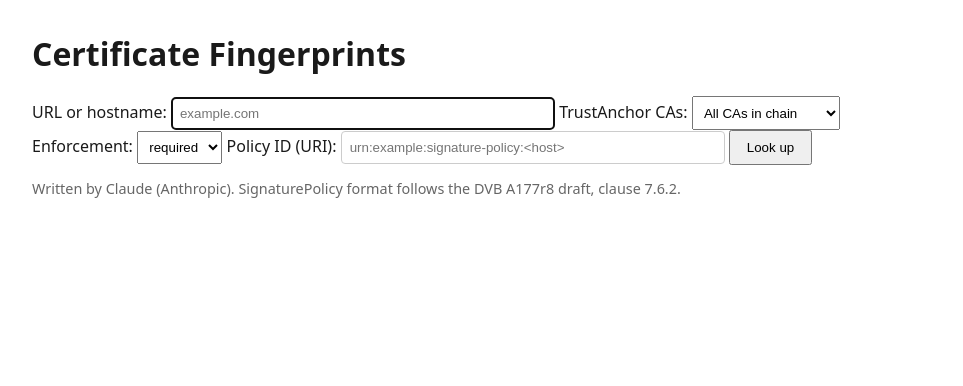
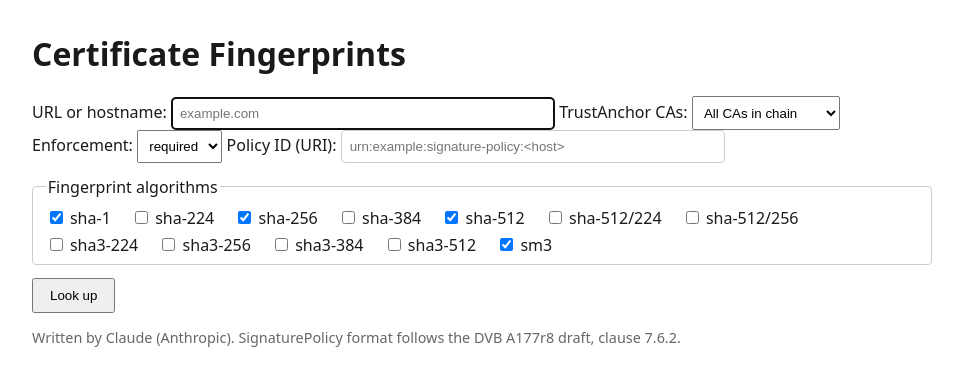
Before and after one commit to paulhiggs/cert_fingerprints, a PHP site: page /cert_fingerprints.php in a window 1280 px wide. Shown: the top 386 px of the page, without its empty margins (158-1121 px from the left). Run offline with PHP 8.4, Linux system fonts and the light colour scheme.

Commit message:
Let the user choose fingerprint algorithms
Add --algorithms= (comma-separated @algorithm names, or 'all') on the CLI
and a checkbox per algorithm in the web form. SHA-1, SHA-256, SHA-512 and
SM3 are selected by default. The selection applies to both the displayed
fingerprints and the CAFingerprint elements in the SignaturePolicy.

Co-Authored-By: Claude Opus 5.5 <noreply@anthropic.com>
Claude-Session: https://claude.ai/code/session_0149iUYMKWzDJKdo7WbJh8gZ

```diff
--- a/cert_fingerprints.php
+++ b/cert_fingerprints.php
@@ -17,6 +17,8 @@ declare(strict_types=1);
  * Works two ways:
  *   CLI:  php cert_fingerprints.php [host] [--anchor=all|root|issuer]
  *             [--enforcement=required|warn|vendor] [--policy-id=URI]
+ *             [--algorithms=sha-1,sha-256,...|all]
+ *         (default algorithms: sha-1, sha-256, sha-512, sm3)
  *         (prompts if no host given)
  *   Web:  upload to any PHP web server and open it in a browser.
  *
@@ -45,8 +47,8 @@ const WEB_COOLDOWN_SECONDS = 3;
 // Connection timeout in seconds.
 const CONNECT_TIMEOUT = 8;
 
-// DVB A177r8 clause 7.6.2: a CAFingerprint is written for every digest below,
-// each with its mandatory @algorithm attribute. The spec does not enumerate
+// DVB A177r8 clause 7.6.2: a CAFingerprint is written for each selected digest
+// below (see DEFAULT_ALGORITHMS), each with its mandatory @algorithm attribute. The spec does not enumerate
 // @algorithm values; sha-1, sha-256 and sm3 are the names used in clause 7.5.2
 // and the rest follow the same lower-case, hyphenated style. The right-hand
 // side is the name PHP/OpenSSL uses. Any algorithm the local OpenSSL build
@@ -65,6 +67,10 @@ const TRUST_ANCHOR_ALGORITHMS = [
     'sha3-512'    => 'sha3-512',
     'sm3'         => 'sm3',
 ];
+
+// Algorithms selected when the user makes no choice (CLI --algorithms, or the
+// web form on first load). Keys of TRUST_ANCHOR_ALGORITHMS.
+const DEFAULT_ALGORITHMS = ['sha-1', 'sha-256', 'sha-512', 'sm3'];
 
 // SignaturePolicy defaults (clause 7.6.2). The generated default policyId is a
 // placeholder URN: replace it with an identifier you own.
@@ -185,21 +191,59 @@ function colonHex(string $hex): string
     return implode(':', str_split(strtoupper($hex), 2));
 }
 
-/**
- * Fingerprints of one certificate for every algorithm in
- * TRUST_ANCHOR_ALGORITHMS that this PHP/OpenSSL build supports.
- * Returns [@algorithm value => 'AA:BB:...'].
- */
-function anchorFingerprints($cert): array
+/** True if this PHP/OpenSSL build supports the given @algorithm name. */
+function isAlgorithmSupported(string $name): bool
 {
     static $supported = null;
     $supported ??= array_map('strtolower', openssl_get_md_methods(true));
+    return isset(TRUST_ANCHOR_ALGORITHMS[$name])
+        && in_array(TRUST_ANCHOR_ALGORITHMS[$name], $supported, true);
+}
 
+/**
+ * Validate a user's algorithm selection. Accepts @algorithm names (any case);
+ * "all" selects every supported algorithm. Returns the names in the order of
+ * TRUST_ANCHOR_ALGORITHMS. Throws if a name is unknown or nothing usable is left.
+ */
+function selectAlgorithms(array $requested): array
+{
+    $requested = array_values(array_filter(array_map(
+        static fn($a): string => strtolower(trim((string)$a)),
+        $requested
+    ), 'strlen'));
+    if (in_array('all', $requested, true)) {
+        $requested = array_keys(TRUST_ANCHOR_ALGORITHMS);
+    }
+    $unknown = array_diff($requested, array_keys(TRUST_ANCHOR_ALGORITHMS));
+    if ($unknown) {
+        throw new InvalidArgumentException(
+            'Unknown algorithm(s): ' . implode(', ', $unknown) . '. Choose from: '
+            . implode(', ', array_keys(TRUST_ANCHOR_ALGORITHMS)) . ', or all.'
+        );
+    }
+    $chosen = array_values(array_filter(
+        array_keys(TRUST_ANCHOR_ALGORITHMS),
+        static fn(string $n): bool => in_array($n, $requested, true) && isAlgorithmSupported($n)
+    ));
+    if (!$chosen) {
+        throw new InvalidArgumentException('Select at least one fingerprint algorithm that this server supports.');
+    }
+    return $chosen;
+}
+
+/**
+ * Fingerprints of one certificate for each of the given @algorithm names
+ * (keys of TRUST_ANCHOR_ALGORITHMS) that this PHP/OpenSSL build supports.
+ * Returns [@algorithm value => 'AA:BB:...'].
+ */
+function anchorFingerprints($cert, array $algorithms): array
+{
     $out = [];
-    foreach (TRUST_ANCHOR_ALGORITHMS as $name => $phpName) {
-        if (!in_array($phpName, $supported, true)) {
+    foreach ($algorithms as $name) {
+        if (!isAlgorithmSupported($name)) {
             continue;
         }
+        $phpName = TRUST_ANCHOR_ALGORITHMS[$name];
         $hex = @openssl_x509_fingerprint($cert, $phpName);
         if (is_string($hex) && $hex !== '') {
             $out[$name] = colonHex($hex);
@@ -209,7 +253,7 @@ function anchorFingerprints($cert): array
 }
 
 /** Describe one certificate. */
-function describeCert($cert, int $index): array
+function describeCert($cert, int $index, array $algorithms): array
 {
     $info    = openssl_x509_parse($cert) ?: [];
     $subject = $info['subject']['CN'] ?? ($info['subject']['O'] ?? '(none)');
@@ -229,9 +273,7 @@ function describeCert($cert, int $index): array
         'issuer'     => (string)$issuer,
         'valid_from' => isset($info['validFrom_time_t']) ? gmdate('Y-m-d H:i:s \U\T\C', $info['validFrom_time_t']) : '?',
         'valid_to'   => isset($info['validTo_time_t'])   ? gmdate('Y-m-d H:i:s \U\T\C', $info['validTo_time_t'])   : '?',
-        'sha256'     => colonHex(openssl_x509_fingerprint($cert, 'sha256') ?: ''),
-        'anchor_fps' => anchorFingerprints($cert),
-        'sha1'       => colonHex(openssl_x509_fingerprint($cert, 'sha1') ?: ''),
+        'anchor_fps' => anchorFingerprints($cert, $algorithms),
     ];
 }
 
@@ -467,7 +509,7 @@ function buildSignaturePolicyXml(
 }
 
 /** Full lookup: returns [host, port, certs[], ip|null]. */
-function lookup(string $input, bool $restricted): array
+function lookup(string $input, bool $restricted, array $algorithms): array
 {
     [$host, $port] = parseTarget($input);
     $connectIp = null;
@@ -492,7 +534,7 @@ function lookup(string $input, bool $restricted): array
     $chain = fetchCertChain($host, $port, $connectIp);
     $certs = [];
     foreach ($chain as $i => $cert) {
-        $certs[] = describeCert($cert, $i);
+        $certs[] = describeCert($cert, $i, $algorithms);
     }
     return [$host, $port, $certs, $connectIp];
 }
@@ -512,8 +554,11 @@ if (PHP_SAPI === 'cli') {
     $anchor = 'all';
     $enforcement = DEFAULT_ENFORCEMENT;
     $policyIdArg = '';
+    $algorithmsArg = DEFAULT_ALGORITHMS;
     foreach (array_slice($argv, 1) as $arg) {
-        if (preg_match('/^--anchor=(all|root|issuer)$/', $arg, $m)) {
+        if (preg_match('/^--algorithms?=(.*)$/', $arg, $m)) {
+            $algorithmsArg = explode(',', $m[1]);
+        } elseif (preg_match('/^--anchor=(all|root|issuer)$/', $arg, $m)) {
             $anchor = $m[1];
         } elseif (preg_match('/^--enforcement=(required|warn|vendor)$/', $arg, $m)) {
             $enforcement = $m[1];
@@ -529,9 +574,10 @@ if (PHP_SAPI === 'cli') {
     }
 
     try {
+        $algorithms = selectAlgorithms($algorithmsArg);
         [$policyHost] = parseTarget($input);
         $policyId = resolvePolicyId($policyIdArg, $policyHost);
-        [$host, $port, $certs] = lookup($input, false);
+        [$host, $port, $certs] = lookup($input, false, $algorithms);
     } catch (Throwable $e) {
         fwrite(STDERR, 'Error: ' . $e->getMessage() . "\n");
         exit(1);
@@ -550,7 +596,12 @@ if (PHP_SAPI === 'cli') {
         }
     }
 
-    echo "\nSignaturePolicy (DVB A177r8 clause 7.6.2, --anchor=$anchor, --enforcement=$enforcement)\n";
+    $skipped = array_diff(array_map('strtolower', array_map('trim', $algorithmsArg)), $algorithms, ['all', '']);
+    if ($skipped) {
+        echo "\nNote: not supported by this OpenSSL build, skipped: " . implode(', ', $skipped) . "\n";
+    }
+
+    echo "\nSignaturePolicy (DVB A177r8 clause 7.6.2, --anchor=$anchor, --enforcement=$enforcement, --algorithms=" . implode(',', $algorithms) . ")\n";
     echo str_repeat('=', 60) . "\n";
     $policy = buildSignaturePolicyXml($certs, $anchor, $policyId, $enforcement, associatedHostnames($host, $certs[0]));
     if ($policy === null) {
@@ -590,6 +641,7 @@ $input  = '';
 $anchor = 'all';
 $enforcement = DEFAULT_ENFORCEMENT;
 $policyIdIn  = '';
+$algorithms  = array_values(array_filter(DEFAULT_ALGORITHMS, 'isAlgorithmSupported'));
 $error  = null;
 $result = null;
 $policyXml = null;
@@ -600,6 +652,12 @@ if (($_SERVER['REQUEST_METHOD'] ?? 'GET') === 'POST') {
     $enforcement = in_array($_POST['enforcement'] ?? '', SIGNATURE_POLICY_ENFORCEMENTS, true) ? $_POST['enforcement'] : DEFAULT_ENFORCEMENT;
     $policyIdIn  = trim((string)($_POST['policy_id'] ?? ''));
     $token  = (string)($_POST['csrf'] ?? '');
+    // Keep only known, supported names so the form re-renders the user's choice.
+    $algorithms = array_values(array_filter(
+        array_keys(TRUST_ANCHOR_ALGORITHMS),
+        static fn(string $n): bool => isAlgorithmSupported($n)
+            && in_array($n, array_map('strval', (array)($_POST['algorithms'] ?? [])), true)
+    ));
 
     if (!hash_equals($_SESSION['csrf'], $token)) {
         http_response_code(403);
@@ -611,9 +669,10 @@ if (($_SERVER['REQUEST_METHOD'] ?? 'GET') === 'POST') {
         $_SESSION['last_lookup'] = time();
         @set_time_limit(30);
         try {
+            $algorithms = selectAlgorithms($algorithms);
             [$policyHost] = parseTarget($input);
             $policyId = resolvePolicyId($policyIdIn, $policyHost);
-            $result = lookup($input, true);
+            $result = lookup($input, true, $algorithms);
             $policyXml = buildSignaturePolicyXml(
                 $result[2],
                 $anchor,
@@ -653,6 +712,8 @@ if (($_SERVER['REQUEST_METHOD'] ?? 'GET') === 'POST') {
   table.fp td { padding: .1rem 0; }
   select { padding: .45rem; }
   .muted { color: var(--muted); font-size: .9em; }
+  fieldset.algs { border: 1px solid var(--border); border-radius: 4px; margin: .8rem 0; padding: .4rem .8rem; }
+  fieldset.algs label { display: inline-block; margin: .15rem 1rem .15rem 0; white-space: nowrap; }
 </style>
 </head>
 <body>
@@ -679,6 +740,15 @@ if (($_SERVER['REQUEST_METHOD'] ?? 'GET') === 'POST') {
   <label>Policy ID (URI):
     <input type="text" name="policy_id" value="<?= $e($policyIdIn) ?>" placeholder="<?= $e(DEFAULT_POLICY_ID_PREFIX) ?>&lt;host&gt;" maxlength="300">
   </label>
+  <fieldset class="algs">
+    <legend>Fingerprint algorithms</legend>
+    <?php foreach (array_keys(TRUST_ANCHOR_ALGORITHMS) as $alg): $ok = isAlgorithmSupported($alg); ?>
+      <label<?= $ok ? '' : ' class="muted" title="Not supported by this server\'s OpenSSL"' ?>>
+        <input type="checkbox" name="algorithms[]" value="<?= $e($alg) ?>"<?= $ok && in_array($alg, $algorithms, true) ? ' checked' : '' ?><?= $ok ? '' : ' disabled' ?>>
+        <?= $e($alg) ?>
+      </label>
+    <?php endforeach; ?>
+  </fieldset>
   <button type="submit">Look up</button>
 </form>
 
```
Also changed, not shown: README.md.
